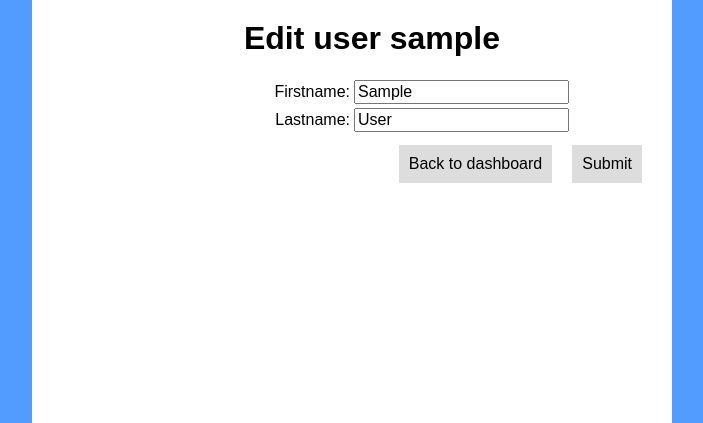
After one commit to rtouze/theRoofIsOnFire, a Django app: page /charts/user/edit/1 in a window 1280 px wide. The commit adds this page. Shown: the top 423 px of the page, without its empty margins (288-991 px from the left). Run offline with Django 3.2, Linux system fonts and the light colour scheme; the visitor is signed in with stand-in values (Sample User, id 1); data comes from the database, SQL or seed files in the repository.

Commit message:
Add user modification page

```diff
--- a/charts/templates/dashboard.htm
+++ b/charts/templates/dashboard.htm
@@ -22,5 +22,6 @@
   <p> {% trans "No project yet?" %}</p>
   <p><a href="/charts/project/new/{{user.pk}}">{% trans "Create a project" %}</a></p>
   {% endif %}
+  <p> {% trans "You can also" %} <a href="/charts/user/edit/{{user.pk}}">{% trans "edit your profile" %}</a>.</p>
 </div>
 {% endblock %}
--- /dev/null
+++ b/charts/templates/edit_user.htm
@@ -0,0 +1,15 @@
+{% extends "roofIsOnFireBase.htm" %}
+{% load i18n %}
+{% block page_content %}
+<h1>{% trans "Edit user" %} {{ user.username }}</h1>
+    <form method="post" action="/charts/user/edit/{{ user.pk }}">
+      {% csrf_token %}
+      <table class="form">
+      {{ form.as_table }}
+      </table>
+    <input class="form_button" type="submit" />
+    <a href="/charts/dashboard/{{ user.pk }}">
+    <button class="form_button">{% trans "Back to dashboard" %}</button>
+    </a>
+    </form>
+{% endblock %}
--- a/charts/urls.py
+++ b/charts/urls.py
@@ -23,4 +23,8 @@ urlpatterns = patterns('',
     url(r'^update_tasks/(?P<project_id>\d+)',
        views.update_project_tasks,
        name='update_project_tasks'),
+
+    url(r'^user/edit/(?P<user_id>\d+)',
+       views.edit_user,
+       name='edit_user')
 )
--- a/charts/views.py
+++ b/charts/views.py
@@ -111,7 +111,6 @@ def edit_project(request, user_id, project_id):
 
 @login_required(login_url='/login/invalid/unknown')
 def remove_project(request, user_id, project_id):
-    # TODO We need authentication here!
     # TODO Post a message to tel the project is deleted
     # TODO Put the project in a recycle bin rather than destroying it
     p = ChartProject.objects.get(pk=project_id)
@@ -139,6 +138,25 @@ def update_project_tasks(request, project_id):
             t.save()
     return HttpResponse()
 
+@login_required(login_url='/login/invalid/unknown')
+def edit_user(request, user_id):
+    user = User.objects.get(pk=user_id)
+    if  request.method == 'POST':
+        form = UserModificationForm(request.POST)
+        if form.is_valid():
+            user.first_name = form.cleaned_data['first_name']
+            user.last_name = form.cleaned_data['last_name']
+            user.save()
+            return HttpResponseRedirect('/charts/dashboard/{0}'.format(user_id))
+
+    data = {
+        'first_name': user.first_name,
+        'last_name': user.last_name
+    }
+    form = UserModificationForm(data)
+    context = {'form': form, 'user': user}
+    return render(request, 'edit_user.htm', context)
+
 class ProjectForm(forms.Form):
     name = forms.CharField(label=_('Project name'), max_length=256)
     date_formats = ['%m/%d/%Y', "%Y-%m-%d"]
@@ -159,11 +177,11 @@ class UserForm(forms.Form):
     Form displayed on signin page to allow a user to create an account.
     """
     username = forms.CharField(label=_('Username:'), max_length=256)
-    first_name = forms.CharField(label=_('Lastname:'),
+    first_name = forms.CharField(label=_('Firstname:'),
                                  max_length=256,
                                  required=False)
 
-    last_name = forms.CharField(label=_('Firstname:'),
+    last_name = forms.CharField(label=_('Lastname:'),
                                 max_length=256,
                                 required=False)
 
@@ -189,3 +207,13 @@ class UserForm(forms.Form):
 
     # TODO : presence / absence validation test ?
     #phone = forms.CharField(label=u'Téléphone :', max_length=256)
+
+class UserModificationForm(forms.Form):
+    '''Form for user modification page. Present limited field for modification'''
+    first_name = forms.CharField(label=_('Firstname:'),
+                                 max_length=256,
+                                 required=False)
+
+    last_name = forms.CharField(label=_('Lastname:'),
+                                max_length=256,
+                                required=False)
--- a/theRoofIsOnFire/static/allpages_of_the_roof.css
+++ b/theRoofIsOnFire/static/allpages_of_the_roof.css
@@ -82,12 +82,7 @@ div#create_project_form_placeholder {
     margin: auto;
 }
 
-div#create_project_form_placeholder div.form_button {
-    float: right;
-    margin: 10px;
-}
-
-div.form_button {
+.form_button {
     background-color: #ddd;
     font-size: 1em;
     cursor: pointer;
@@ -95,17 +90,14 @@ div.form_button {
     padding: 10px;
     text-align: center;
     float: right;
-}
-
-#signin_form div.form_button {
-    float: right;
     margin: 10px;
 }
 
-div.form_button:hover {
+.form_button:hover {
     background-color: #539cff;
     color: white;
 }
+
 
 table.form {
     width: 100%;
```
Also changed, not shown: charts/tests.py (+28 -7 lines).
